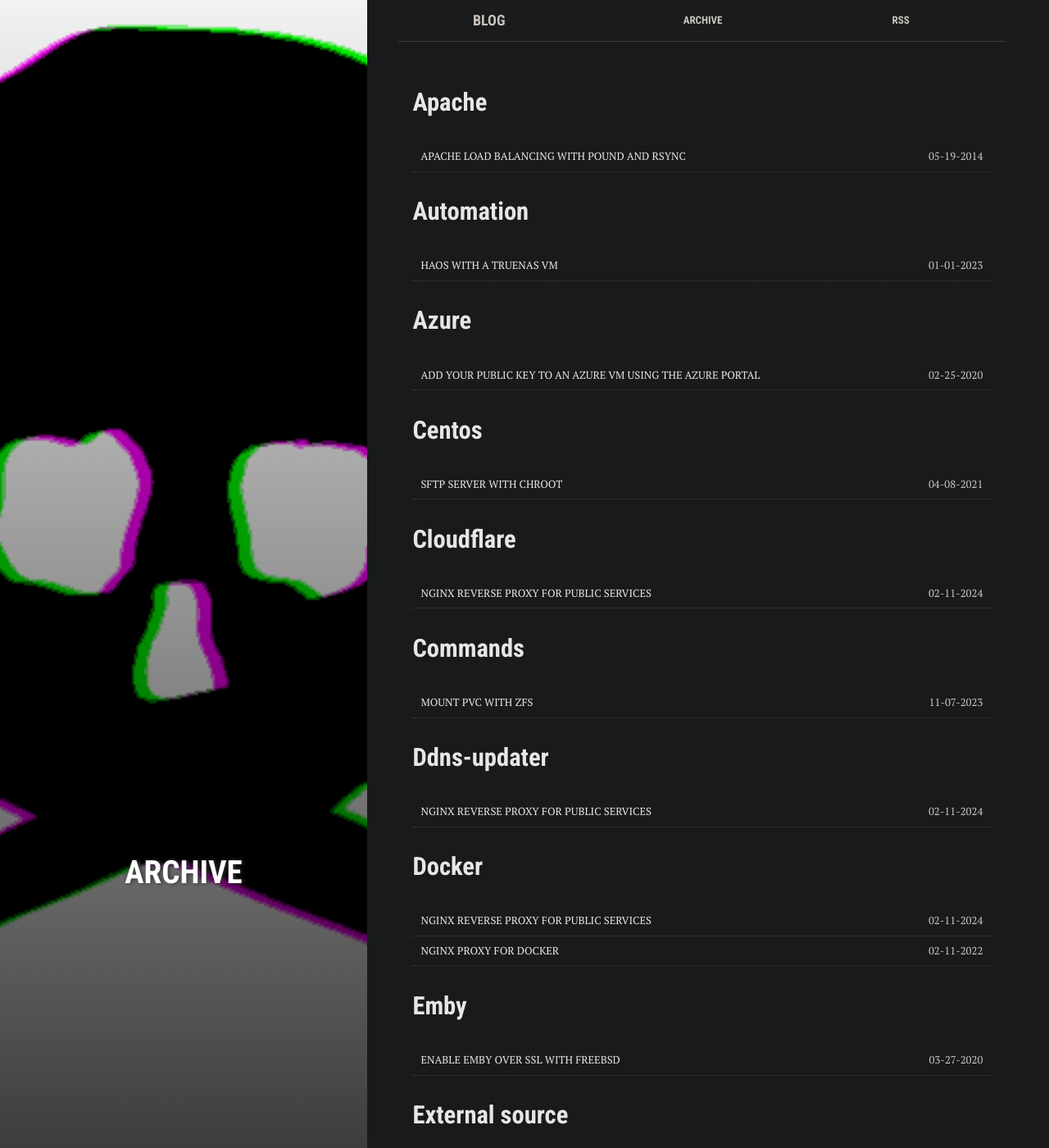
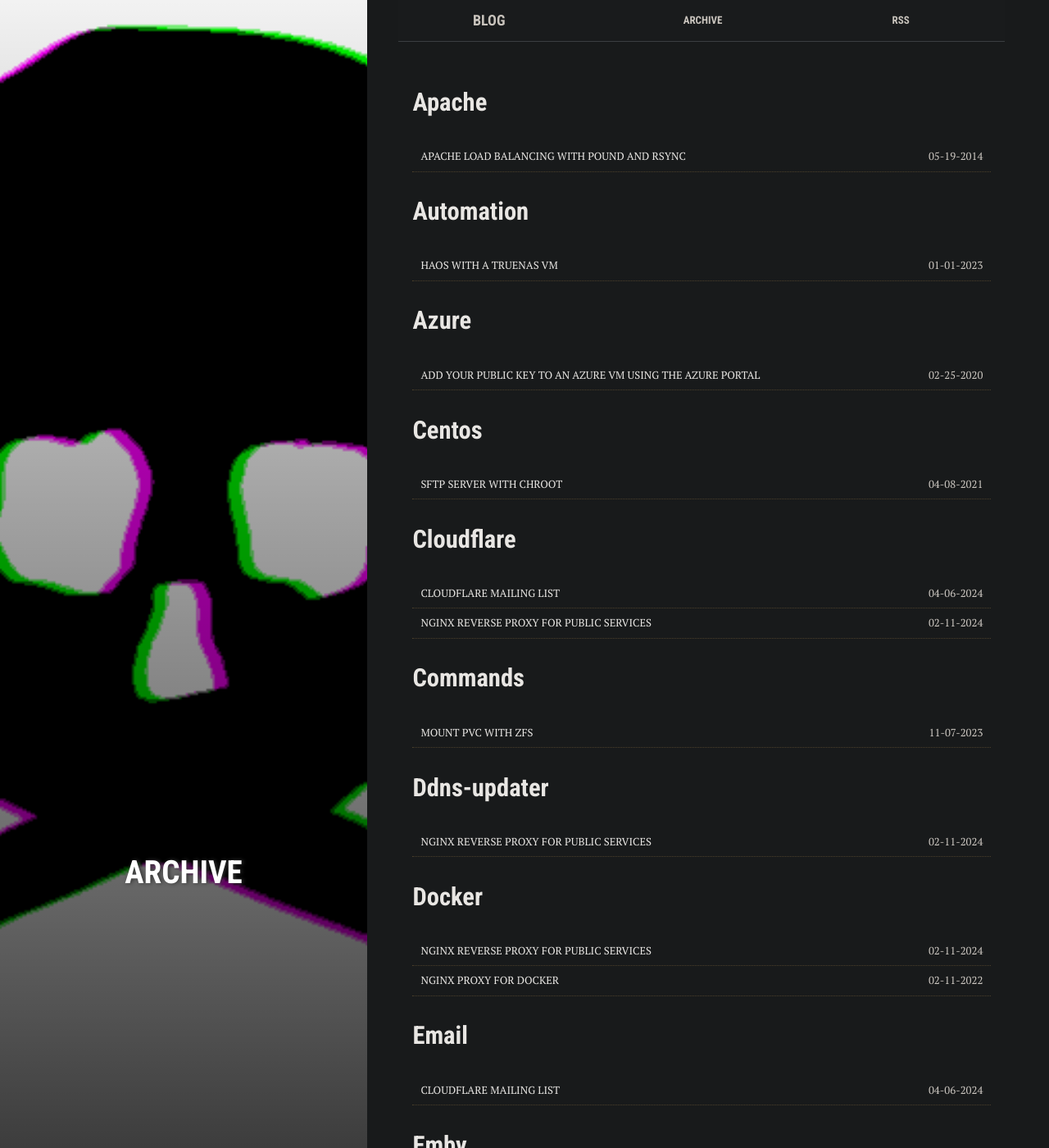
Before and after one commit to cbrookins/blog.brookins.info, a Jekyll site: the page built from archive.md, in a window 1280 px wide and 1400 px high. Shown: the whole window at 82% size. Built offline with Jekyll 4.4.1, drawn with Linux system fonts in a browser that asks for light colours; a file with an impossible date is left out; some of the changed text lies outside the part shown.

Commit message:
fix date

```diff
--- a/_posts/2024-04-06-cloudflare-mailing-list.md
+++ b/_posts/2024-04-06-cloudflare-mailing-list.md
@@ -2,7 +2,7 @@
 bg: "server_.gif"
 layout: post
 title: Cloudflare mailing list
-date: 2024-00-406
+date: 2024-04-06
 tags: ['email','cloudflare','workers']
 ---
 
```
